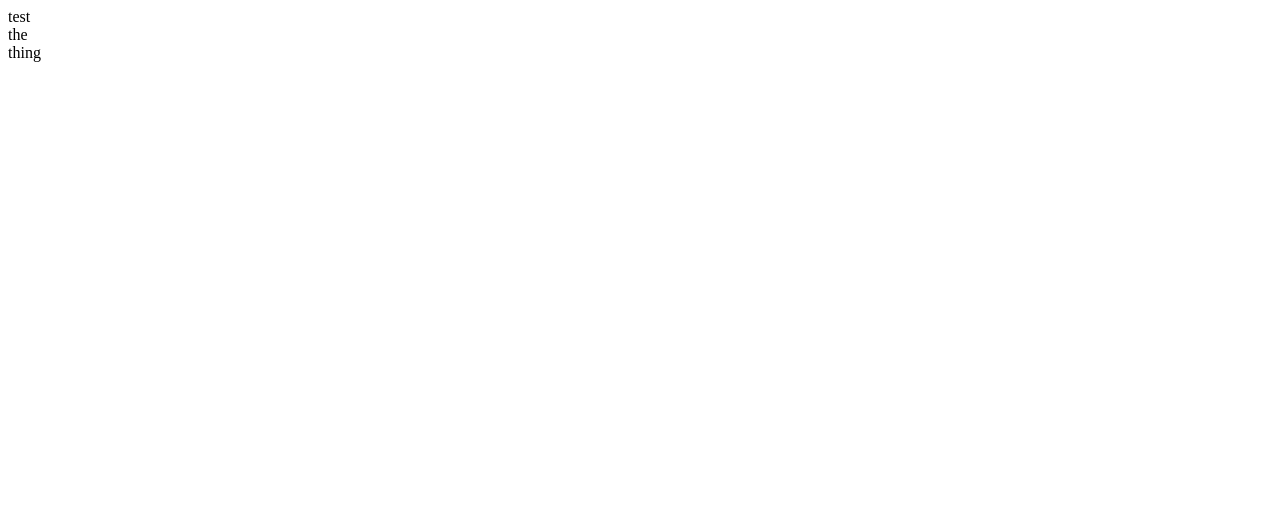
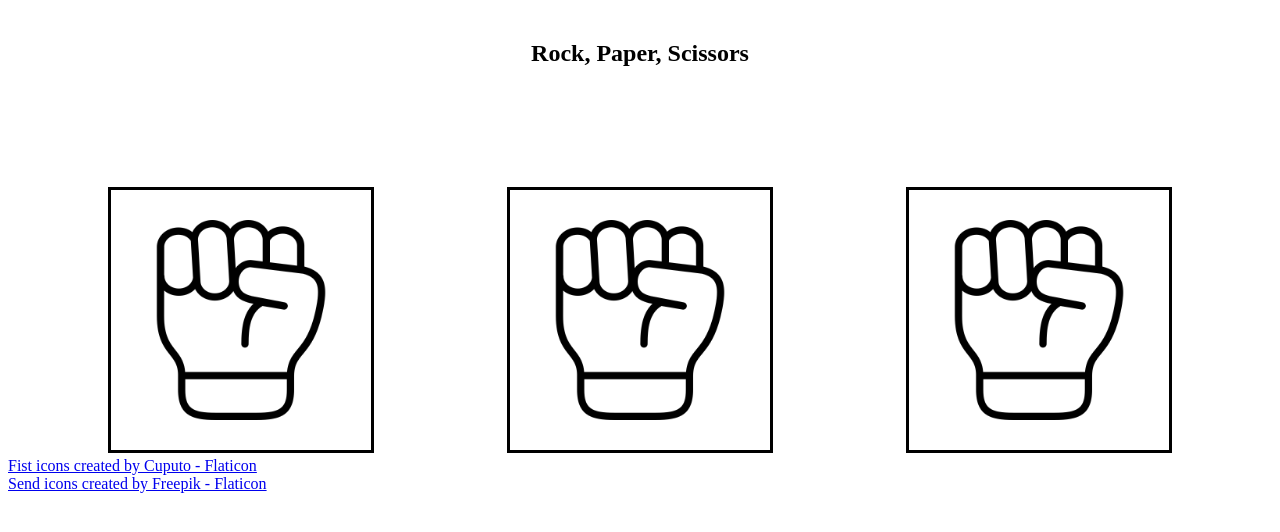
Before and after one commit to Keago99/Project-Rock-Paper-Scissors, a plain HTML site: page index.html in a window 1280 px wide. Drawn offline with Linux system fonts and the light colour scheme.

Commit message:
added 3 fist images and spaced them

```diff
--- a/index.html
+++ b/index.html
@@ -5,12 +5,21 @@
     <meta http-equiv="X-UA-Compatible" content="IE=edge">
     <meta name="viewport" content="width=device-width, initial-scale=1.0">
     <title>Rock-Paper-scissors</title>
-    <script src="scripts.js"></script>
+    <script src="scripts.js" defer></script>
+    <link rel="stylesheet" href="styles.css">
 </head>
 <body>
-    <div id="rock">test</div>
-    <div id="paper">the</div>
-    <div id="scissors">thing</div>
+    <div id="navBar"> <h2>Rock, Paper, Scissors</h2></div>
+
+    <div id="imageContainer">
+        <div id="image"><img src="images/fist.png" alt="a fist"></div>
+        <div id="image"><img src="images/fist.png" alt="a fist"></div>
+        <div id="image"><img src="images/fist.png" alt="a fist"></div>
+    </div>
 
 </body>
+<footer>
+    <a href="https://www.flaticon.com/free-icons/fist" title="fist icons">Fist icons created by Cuputo - Flaticon</a>
+    <a href="https://www.flaticon.com/free-icons/send" title="send icons">Send icons created by Freepik - Flaticon</a>
+</footer>
 </html>
--- a/styles.css
+++ b/styles.css
@@ -0,0 +1,28 @@
+#navBar{
+    display: flex;
+    justify-content: center;
+    align-items: center;
+    margin-top: 20px;
+    margin-bottom: 100px;
+}
+
+#imageContainer{
+    display: flex;
+    justify-content: space-between;
+    margin-left: 100px;
+    margin-right: 100px;
+}
+
+
+img{
+    width: 200px;
+    height: 200px;
+    border-color: black;
+    border-style: solid;
+    padding: 30px;
+}
+
+footer{
+    display: flex;
+    flex-direction: column;
+}
```
Also changed, not shown: images/fist.png (added).
